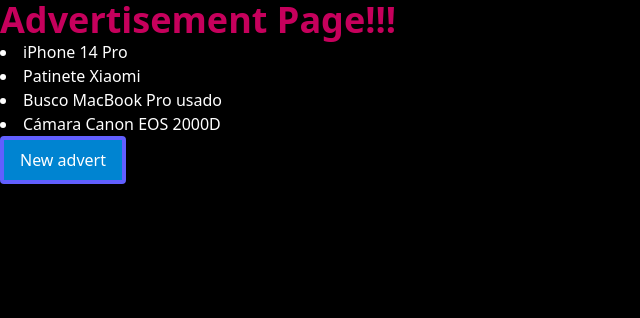
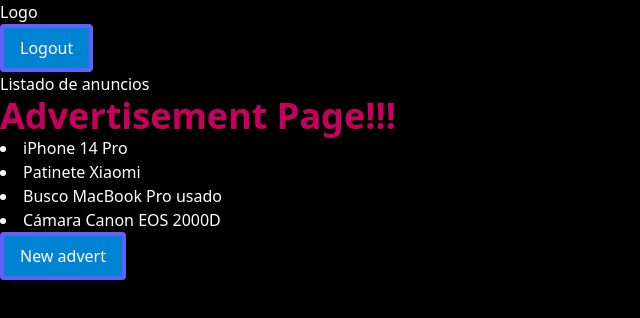
Before and after one commit to CesarKa/wallapop-react, a React (Vite) app: page / in a window 1280 px wide. Shown: the top 318 px of the page, without its empty margins (0-640 px from the left). Built offline with nearby package versions, Linux system fonts and the light colour scheme; no server answers.

Commit message:
Feat: Añadido el componente layout con el header y los botones con la redireccion

```diff
--- a/src/App.tsx
+++ b/src/App.tsx
@@ -12,8 +12,6 @@
      <Route path="/" element={<AdvertisementPage/>}/>
   </Routes>
 
-
-
   )
 }
 
--- /dev/null
+++ b/src/components/layout/header.tsx
@@ -0,0 +1,32 @@
+import { logout } from "../../pages/auth/service";
+import { Button } from "../button";
+import { useAuth } from "../../pages/auth/context";
+import { useNavigate } from "react-router";
+
+
+function Header() {
+    const navigate = useNavigate();
+    const { isLogged, onLogout } = useAuth();
+    const handleLogoutClick = async ()  => {
+        await logout();
+        onLogout();
+    }
+
+    const handleLoginClick = () => {
+        navigate("/login")
+    }
+
+    return (<header>
+        <div>Logo</div>
+        <nav>
+            {isLogged ? (
+                <Button onClick={handleLogoutClick} text="Logout" type="button" classes="bg-sky-600 border-4 border-indigo-500/100 rounded bg-primary px-4 py-2 text-white hover:bg-primary/90 focus:ring-2 focus:ring-primary/50 focus:outline-none"/>
+            ) : (
+                <Button onClick={handleLoginClick} text="Logout" type="button" classes="bg-sky-600 border-4 border-indigo-500/100 rounded bg-primary px-4 py-2 text-white hover:bg-primary/90 focus:ring-2 focus:ring-primary/50 focus:outline-none"/>
+            )}
+        </nav>
+    </header>
+    );
+}
+
+export default Header;
--- /dev/null
+++ b/src/components/layout/layout.tsx
@@ -0,0 +1,21 @@
+import type { ReactNode } from "react";
+import Header from "./header";
+
+
+interface LayoutProps {
+    title: string;
+    children: ReactNode;
+}
+
+export function Layout({ title, children}: LayoutProps) {
+    return (
+        <div>
+            <Header/>
+            <main>
+                <h1>{title}</h1>
+                {children}
+            </main>
+            <footer/>
+        </div>
+    );
+}
--- a/src/pages/advertisements/advertisements-page.tsx
+++ b/src/pages/advertisements/advertisements-page.tsx
@@ -1,5 +1,5 @@
 import { Button } from "../../components/button";
-
+import { Layout } from "../../components/layout/layout"
 
 const advertisements = [
   {
@@ -34,6 +34,7 @@
 
 function AdvertisementPage() {
   return (
+    <Layout title="Listado de anuncios">
       <div>
         <h1 className="text-4xl font-bold text-pink-700" >Advertisement Page!!!</h1>
         <ul className="list-inside list-disc">
@@ -48,6 +49,7 @@
                 disabled={true}
         />
       </div>
+    </Layout>
   );
 }
 
```
Also changed, not shown: src/components/layout/footer.tsx (added). Lines whose indentation alone changed are shown as unchanged.
